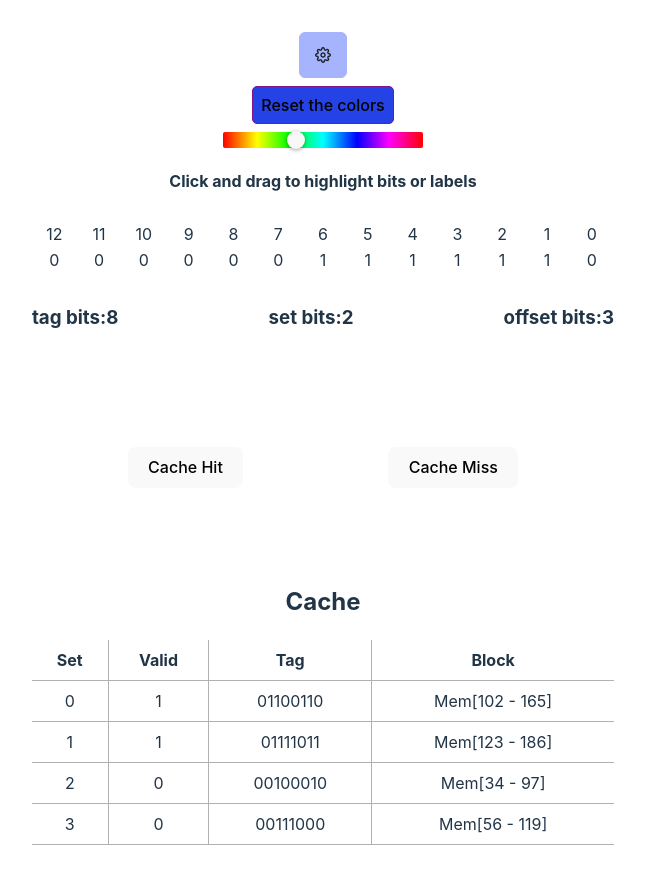
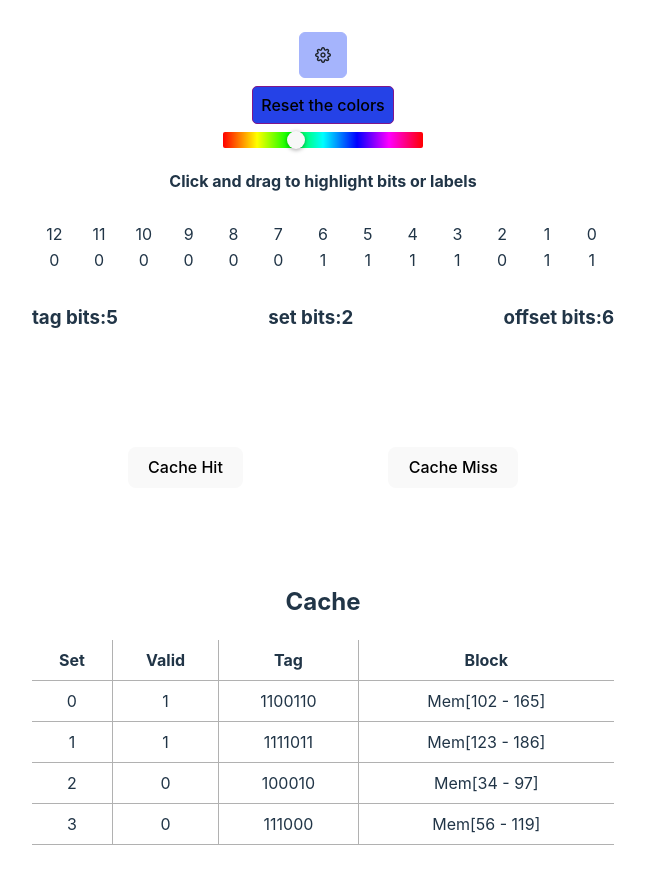
Before and after one commit to MahmoodSeoud/cache-hit-miss, a React (Vite) app: page / in a window 1280 px wide. Shown: the whole page, without its empty margins (317-962 px from the left). Built offline with nearby package versions, Linux system fonts and the light colour scheme.

Commit message:
small cleanup

```diff
--- a/src/App.tsx
+++ b/src/App.tsx
@@ -72,40 +72,6 @@ export type Bit = typeof bitMap[keyof typeof bitMap];
  * @param {any} object2 - The second value to compare.
  * @returns {boolean} - Returns true if the values are equivalent, false otherwise.
  */
-// TODO: FIx all the any types
-function deepEqual(object1: any, object2: any): boolean {
-  const keys1 = Object.keys(object1);
-  const keys2 = Object.keys(object2);
-
-  if (keys1.length !== keys2.length) {
-    return false;
-  }
-
-  for (const key of keys1) {
-    const val1: any = object1[key];
-    const val2: any = object2[key];
-    const areObjects = isObject(val1) && isObject(val2);
-    if (
-      areObjects && !deepEqual(val1, val2) ||
-      !areObjects && val1 !== val2
-    ) {
-      return false;
-    }
-  }
-
-
-  return true;
-}
-
-/**
-* Checks if a value is an object.
-*
-* @param {InputFields} object - The value to check.
-* @returns {boolean} - Returns true if the value is an object, false otherwise.
-*/
-function isObject(object: InputFields): boolean {
-  return object != null && typeof object === 'object';
-}
 
 /**
  * Generates a random number within a range determined by the bit length.
@@ -118,7 +84,6 @@ export function createRandomNumberWith(bitLength: number): number {
 
   return createRandomNumber(2 ** (bitLength - 1), 2 ** bitLength)
 }
-
 
 export function createRandomNumber(a: number, b: number): number {
   return Math.floor(Math.random() * (b - a)) + a;
@@ -176,24 +141,24 @@ function App() {
   const [maxAddress, setMaxAddress] = useState<number>(createRandomNumber(0, 256));
   const [address, setAddress] = useState<number>(maxAddress);
 
-  //const [numSets, setNumSets] = useState<number>(4);
-  //const [numLines, setNumLines] = useState<number>(2 ** createRandomNumber(0, 1));
-
   // TODO: Make the numSets a variable that is calculated aswell as the block size
   const [cache, setCache] = useState<Cache>(initNonEmptyCache(4, 64, 2 ** createRandomNumber(0, 1)));
-  const [blockOffset, setBlockOffset] = useState<number>(Math.log2(cache.blockSize));
-  const [setIndex, setSetIndex] = useState<number>(Math.log2(cache.numSets));
-  const [tag, setTag] = useState<number>(addressBitWidth - (setIndex + blockOffset));
-  const [lineIndex, setLineIndex] = useState<number>(Math.floor(Math.random() * cache.linesPerSet));
-
-  const [addressInBits, setAddressInBits] = useState<string[]>([...address.toString(2).padStart(addressBitWidth, '0')]);
-  //const deepCopy = JSON.parse(JSON.stringify(addressInBits));
-  //const [blockOffsetBits, setBlockOffsetBits] = useState<string>(addressInBits.toSpliced(-blockOffset).join('')); NOTE: We may not need this
-  const [setIndexBits, setSetIndexBits] = useState<string>(addressInBits.toSpliced(- (blockOffset + setIndex)).join(''));
-  const [tagBits, setTagBits] = useState<string>(addressInBits.toSpliced(0, -(blockOffset + setIndex)).join(''));
-
   const [cacheShouldBeCold, setCacheShouldBeCold] = useState<boolean>(false);
 
+  const blockOffset: number = Math.log2(cache.blockSize);
+  const setIndex: number = Math.log2(cache.numSets);
+  const tag : number= addressBitWidth - (setIndex + blockOffset);
+  const lineIndex: number = Math.floor(Math.random() * cache.linesPerSet);
+
+  const addressInBits : string[]=([...address.toString(2).padStart(addressBitWidth, '0')]);
+  const setIndexBits: string = addressInBits.toSpliced(- (blockOffset + setIndex)).join('');
+  const tagBits: string = (addressInBits.toSpliced(0, -(blockOffset + setIndex)).join(''));
+
+
+  useEffect(() => {
+    setAddress(createRandomNumber(0, maxAddress));
+
+  }, [addressBitWidth, maxAddress])
   //const coldCache = createTableEntries(numSets, numLines, { tag: 0, block: '', valid: 0 }, tagBits)
   //const [cacheEntries, setCacheEntries] = useState<CACHE_TABLE_ENTRY[][]>(coldCache);
 
@@ -202,14 +167,7 @@ function App() {
   const toast = useRef<Toast>(null);
 
   function isCacheEmpty(): boolean {
-    const coldCache: Cache = {
-      numSets: 4,
-      blockSize: 64,
-      linesPerSet: 2,
-      sets: [],
-    }
-
-    return deepEqual(cache, coldCache)
+    return cache.sets.every(set => set.lines.every(line => line.empty === 1));
   }
   // Function to initialize the cache
   function initEmptyCache(numSets: number, blockSize: number, linesPerSet: number): Cache {
@@ -281,54 +239,6 @@ function App() {
   }
 
 
-  function createTableEntry(entry: CACHE_TABLE_ENTRY, tagBits: string): CACHE_TABLE_ENTRY {
-    const NewAddress = createRandomNumber(0, maxAddress);
-    const newAddressInBits = [...NewAddress.toString(2).padStart(addressBitWidth, '0')];
-    const deepCopy = JSON.parse(JSON.stringify(newAddressInBits));
-
-
-    const newOffSet_bits: string = deepCopy.splice(-blockOffset).join('');
-    const newIndex_bits: string = deepCopy.splice(-setIndex).join('');
-    const newtagBits: string = deepCopy.join('');
-
-    let newEntry: CACHE_TABLE_ENTRY;
-    let valid: Bit = Math.round(Math.random()) as Bit;
-    let tag: number = Number('0b' + newtagBits);
-    let block: string = `Mem[${NewAddress} - ${NewAddress + 7}]`;
-
-
-    newEntry = {
-      ...entry,
-      valid: valid,
-      tag: tag,
-      block: block
-    };
-
-    return newEntry;
-  }
-
-  function createTableEntries
-    (numOfRows: number,
-      numOfCols: number,
-      cacheEntry: CACHE_TABLE_ENTRY,
-      tagBits: string
-    ): CACHE_TABLE_ENTRY[][] {
-
-    let validEntries: CACHE_TABLE_ENTRY[][] = [];
-
-    for (let i = 0; i < numOfRows; i++) {
-      const array: CACHE_TABLE_ENTRY[] = [];
-      for (let j = 0; j < numOfCols; j++) {
-        let entry = createTableEntry(cacheEntry, tagBits);
-        array.push(entry);
-      }
-      validEntries.push(array);
-    }
-
-
-    return validEntries.sort((a, b) => a[0].tag - b[0].tag);
-  }
-
   /**
   * Displays a success toast notification.
   */
@@ -382,34 +292,7 @@ function App() {
 
   }, [cache.numSets, cache.linesPerSet, cache.blockSize])
 
-  useEffect(() => {
 
-    //const newAddress = createRandomNumber(0, 256);
-
-    const newIndexAllocBits = Math.log2(cache.numSets)
-    const newOffsetAllocBits = createRandomNumber(1, 4);
-    const newtag = (addressBitWidth - newIndexAllocBits - newOffsetAllocBits);
-    const newAddressInBits = [...address.toString(2).padStart(addressBitWidth, '0')];
-
-    const newDeepCopy = JSON.parse(JSON.stringify(newAddressInBits));
-    const newOffSet_bits: string = newDeepCopy.splice(-newOffsetAllocBits).join('');
-    const newIndex_bits: string = newDeepCopy.splice(-newIndexAllocBits).join('');
-    const newtagBits: string = newDeepCopy.join('');
-    /*     const cache = createTableEntries(numSets, numLines, { tag: 0, block: '', valid: 0 }, newAddress, tagBits)
-        setCacheEntries(cache); */
-
-    setAddress(createRandomNumber(0, maxAddress));
-    setAddressInBits(newAddressInBits);
-
-    setSetIndex(newIndexAllocBits);
-    setBlockOffset(newOffsetAllocBits);
-    setTag(newtag);
-
-    //setBlockOffsetBits(newOffSet_bits);
-    setSetIndexBits(newIndex_bits);
-    setTagBits(newtagBits);
-
-  }, [addressBitWidth, maxAddress])
 
 
 
@@ -463,7 +346,7 @@ function App() {
 
 
 
-  function getRandomValidEntry(cacheEntries: CACHE_TABLE_ENTRY[][]): [CACHE_TABLE_ENTRY, number] {
+  /*   function getRandomValidEntry(cacheEntries: CACHE_TABLE_ENTRY[][]): [CACHE_TABLE_ENTRY, number] {
       // find all valid entries
       const validEntries = cacheEntries.flat().filter(entry => entry.valid === 1 && entry.block !== '');
 
@@ -477,7 +360,7 @@ function App() {
       }
 
       return [validRandomEntry, validRandomEntryIndex];
-  }
+    } */
 
   function padZeroOnBitsToFitBitLength(entryIndex: number) {
     if (entryIndex.toString(2).length === setIndex) {
@@ -547,12 +430,12 @@ function App() {
     }
   }
 
-  function handleCacheButtonClick(isHit: boolean) {
+  function handleCacheButtonClick(userGuessedHit: boolean) {
     const propability = 50;
     const wasAHit = isCacheHit();
     const wasAMiss = !wasAHit;
 
-    if (isHit) {
+    if (userGuessedHit) {
       if (wasAHit) {
         randomAssignment(propability);
         showSuccess('hit');
@@ -562,7 +445,7 @@ function App() {
       }
     } else {
       if (wasAMiss) {
-        const cache = createFacitCache();
+        insertAddressInCache();
         //setCacheEntries(cache);
         randomAssignment(propability);
         showSuccess('miss');
@@ -575,17 +458,19 @@ function App() {
 
   }
 
-  function createFacitCache(): CACHE_TABLE_ENTRY[][] {
+  function insertAddressInCache(): void {
     const set = parseInt(setIndexBits, 2)
-    const deepCopy: CACHE_TABLE_ENTRY[][] = JSON.parse(JSON.stringify(cache));
+    const tag: number = Number('0b' + tagBits);
 
-    const tag: number = Number('0b' + tagBits);
-    const block: string = `Mem[${address}-${address + 7}]`;
-    deepCopy[set][lineIndex].tag = tag;
-    deepCopy[set][lineIndex].valid = 1;
-    deepCopy[set][lineIndex].block = block;
+    setCache(prevState => {
+      const newCache = { ...prevState };
+      newCache.sets[set].lines[lineIndex].tag = tag;
+      newCache.sets[set].lines[lineIndex].valid = 1;
+      newCache.sets[set].lines[lineIndex].empty = 0;
+      newCache.sets[set].lines[lineIndex].blockSizeStr = `Mem[${address}-${address + 7}]`;
 
-    return deepCopy
+      return newCache
+    })
   }
 
 
```
Also changed, not shown: notes.txt. Lines whose indentation alone changed are shown as unchanged.
